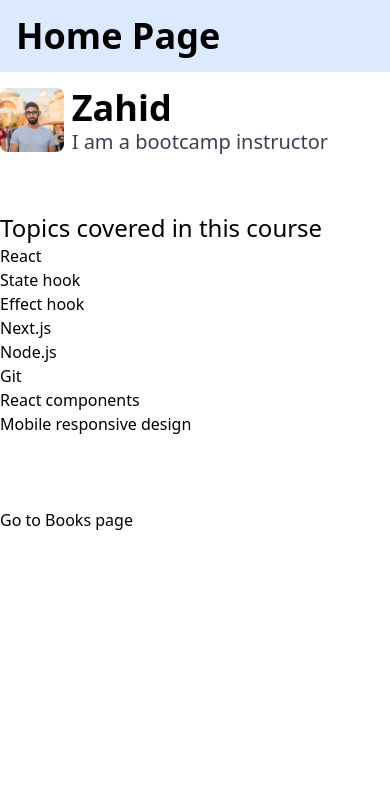
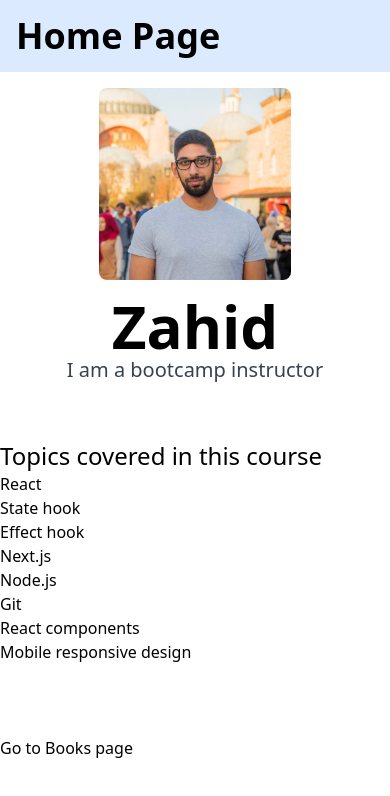
Before and after one commit to zaarheed/skillscity-mp, a Next.js app: page / in a window 390 px wide. Shown: the top 796 px of the page. Built offline with nearby package versions, Linux system fonts and the light colour scheme.

Commit message:
mobile responsive hero on homepage

```diff
--- a/components/home/hero/index.js
+++ b/components/home/hero/index.js
@@ -1,12 +1,12 @@
 export default function Hero({ imgUrl, title, subtitle }) {
     return (
         <div className="w-full max-w-6xl mx-auto">
-            <div className="w-full flex flex-row space-x-2 py-4">
-                <div className="w-2/12">
+            <div className="w-full flex flex-col items-center py-4 space-y-4 md:flex-row md:space-x-4">
+                <div className="w-48">
                     <img src={imgUrl} className="rounded-lg" />
                 </div>
-                <div className="w-10/12">
-                    <h1 className="text-4xl font-bold">{title}</h1>
+                <div className="w-full text-center md:text-left">
+                    <h1 className="text-6xl font-bold">{title}</h1>
                     <p className="text-xl text-gray-700">{subtitle}</p>
                 </div>
             </div>
```
